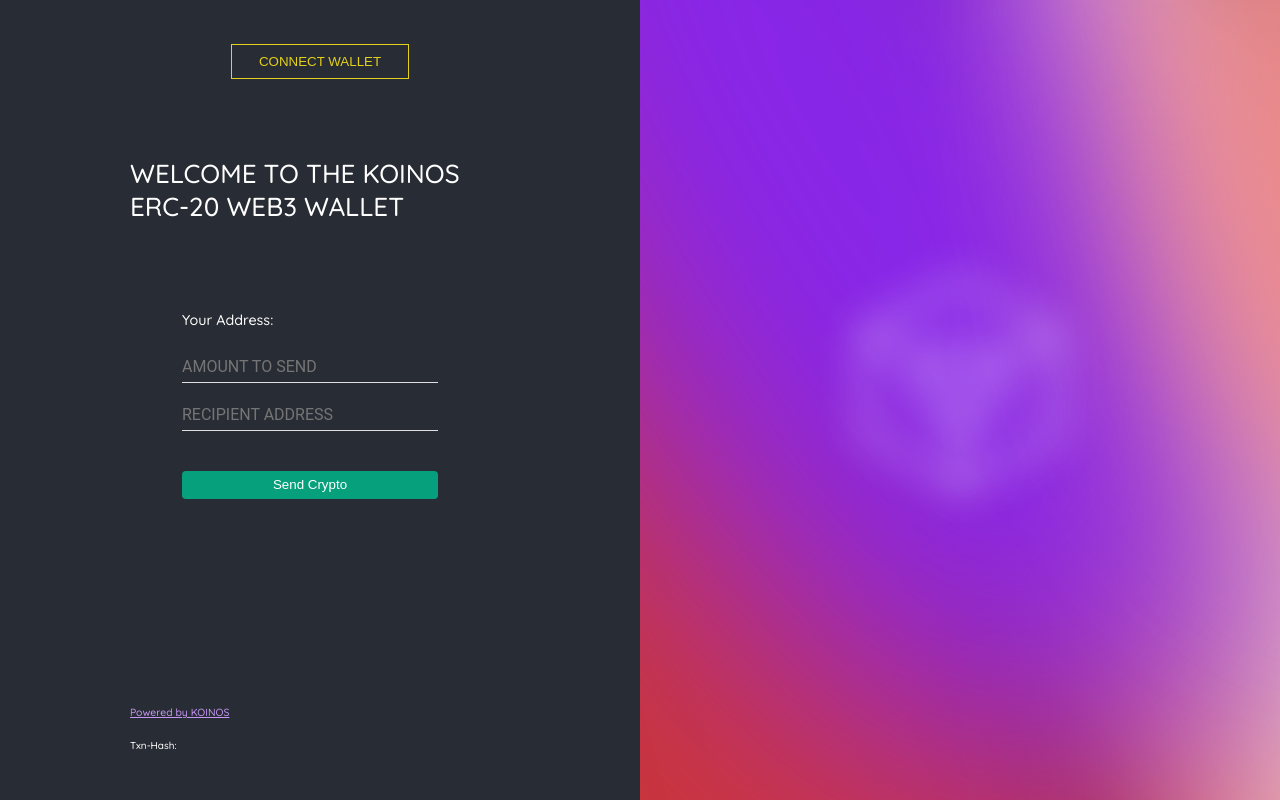
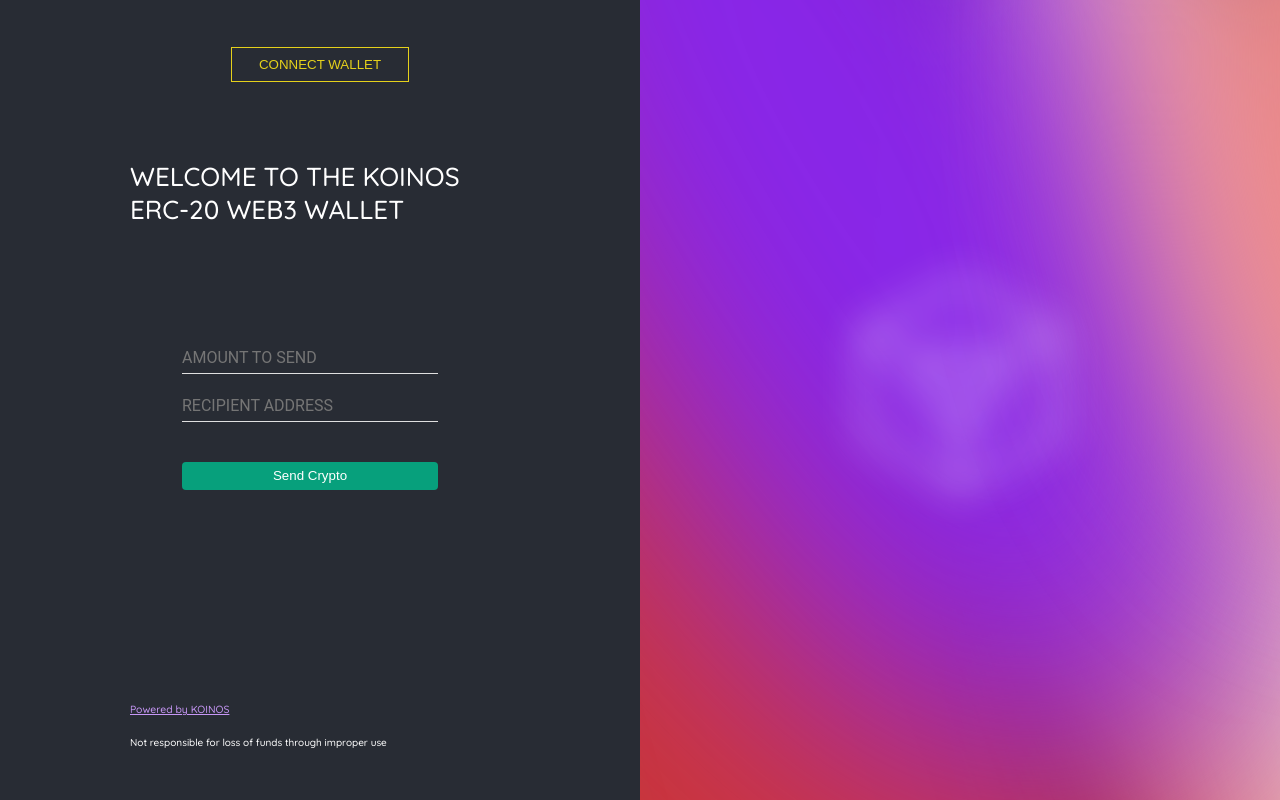
Before and after one commit to tom2o17/webWallet, a React (Create React App) app: page / in a window 1280 px wide. Built offline with nearby package versions, Linux system fonts and the light colour scheme.

Commit message:
Update for Ron
Hid the wallet address and txn-Hash until metamask is connected to the walletUI. Also added a disclaimer absolving responsibility for mis-use of this webapp

```diff
--- a/src/App.js
+++ b/src/App.js
@@ -78,9 +78,10 @@
 
         <div className="form">
           <div className="address">
-            <div> Your Address: {address}</div>
+
             {address ? (
               <>
+                 <div> Your Address: {address}</div>
                 <code> Balance: {balance} (ERC-20) Koin</code>
               </>
             ) : null}
@@ -110,10 +111,15 @@
         </div>
         <div className="footer">
           <a href="https://www.koinos.io/">Powered by KOINOS</a>
+          <br></br>
+          <font size='1' > Not responsible for loss of funds through improper use </font>
           <br>
           </br>
-          <font size='1' >Txn-Hash: {message}</font>
-
+          {address ? (
+            <>
+            <font size='1' >Txn-Hash: {message}</font>
+            </>
+          ): null}
         </div>
       </header>
       <div className="side-image">
```
Also changed, not shown: 12 other files (tests, documents, lock files or other folders).
